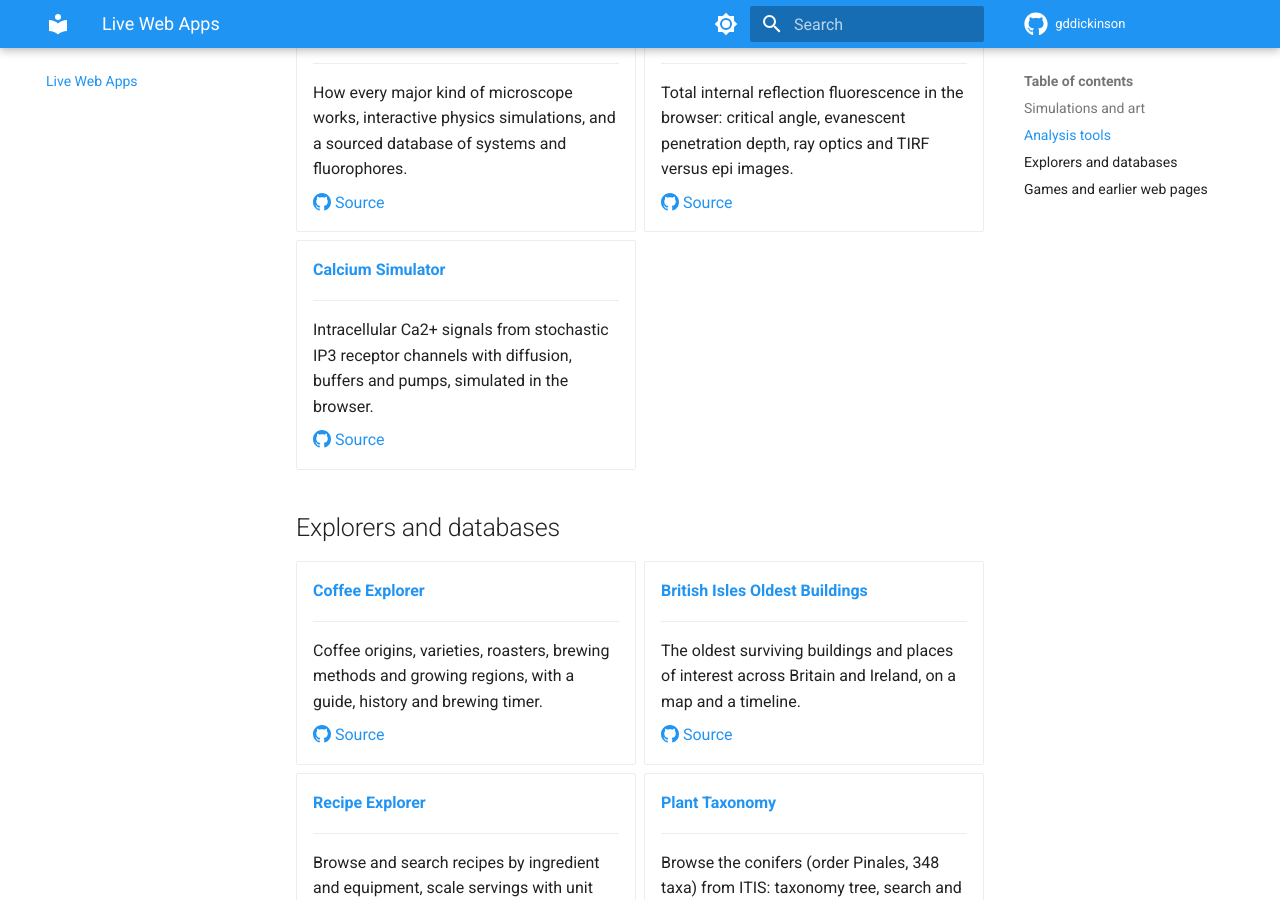
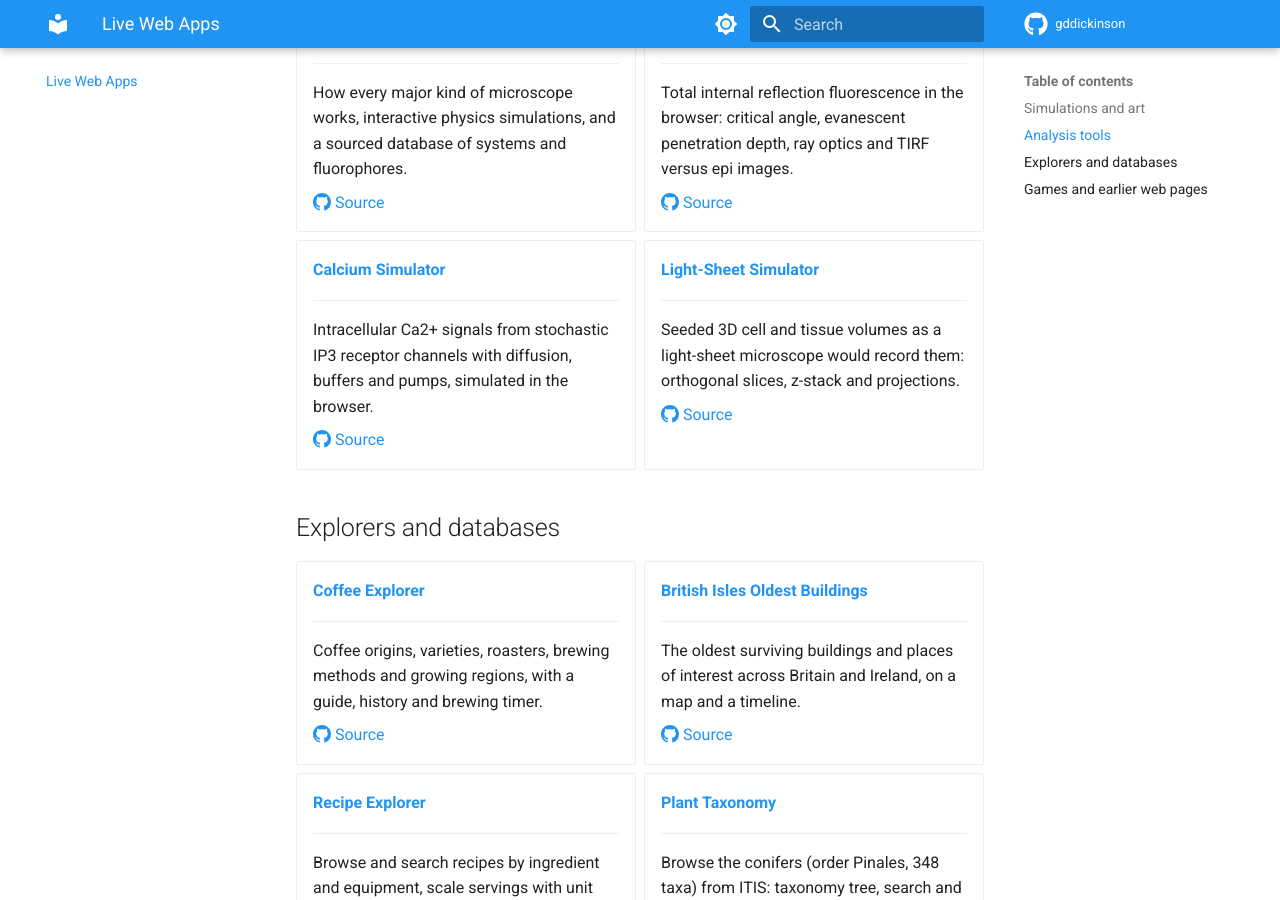
Before and after one commit to gddickinson/gddickinson.github.io, an MkDocs documentation site: the page built from docs/web-apps.md, in a window 1280 px wide and 900 px high, scrolled down 3571 px. Built offline with MkDocs 1.6.1 and Material for MkDocs 9.7.7, drawn with Linux system fonts in a browser that asks for light colours.

Commit message:
Web apps gallery: add lightsheet_simulator, poetry_system
Co-Authored-By: Claude Opus 5.5 <noreply@anthropic.com>

```diff
--- a/docs/web-apps.md
+++ b/docs/web-apps.md
@@ -258,6 +258,14 @@ Projects you can use straight from the browser. Each one also runs as a local we
 
     [:octicons-mark-github-16: Source](https://github.com/gddickinson/calcium_simulator)
 
+-   **[Light-Sheet Simulator](https://gddickinson.github.io/lightsheet_simulator/)**
+
+    ---
+
+    Seeded 3D cell and tissue volumes as a light-sheet microscope would record them: orthogonal slices, z-stack and projections.
+
+    [:octicons-mark-github-16: Source](https://github.com/gddickinson/lightsheet_simulator)
+
 </div>
 
 ## Explorers and databases
```
